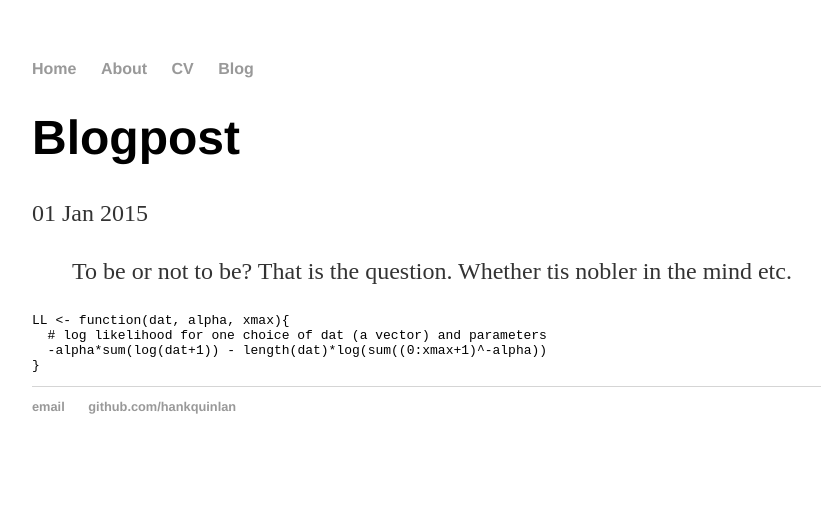
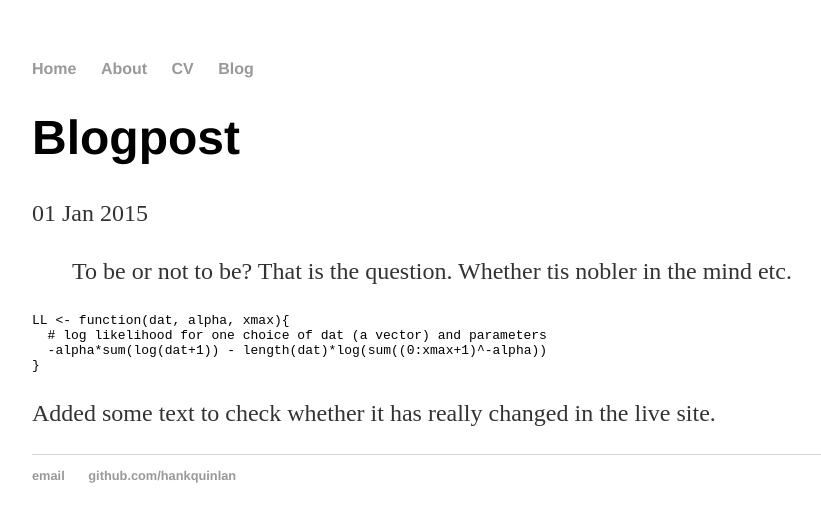
Before and after one commit to datascienceconfidential/datascienceconfidential.github.io, a Jekyll site: the page built from _posts/2015-01-01-blogpost.md, in a window 1280 px wide. Shown: the top 522 px of the page, without its empty margins (160-981 px from the left). Built offline with Jekyll 4.4.1, drawn with Linux system fonts in a browser that asks for light colours; our own code applies the rules of GitHub Pages for plain Markdown files.

Commit message:
Added plain text

```diff
--- a/_posts/2015-01-01-blogpost.md
+++ b/_posts/2015-01-01-blogpost.md
@@ -9,3 +9,5 @@ LL <- function(dat, alpha, xmax){
   -alpha*sum(log(dat+1)) - length(dat)*log(sum((0:xmax+1)^-alpha))
 }
 ~~~~~
+
+Added some text to check whether it has really changed in the live site.
```
